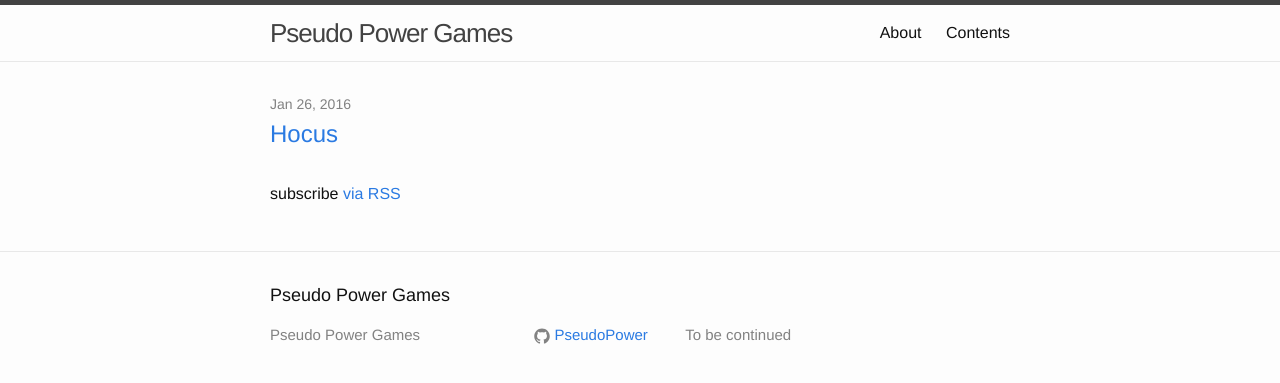
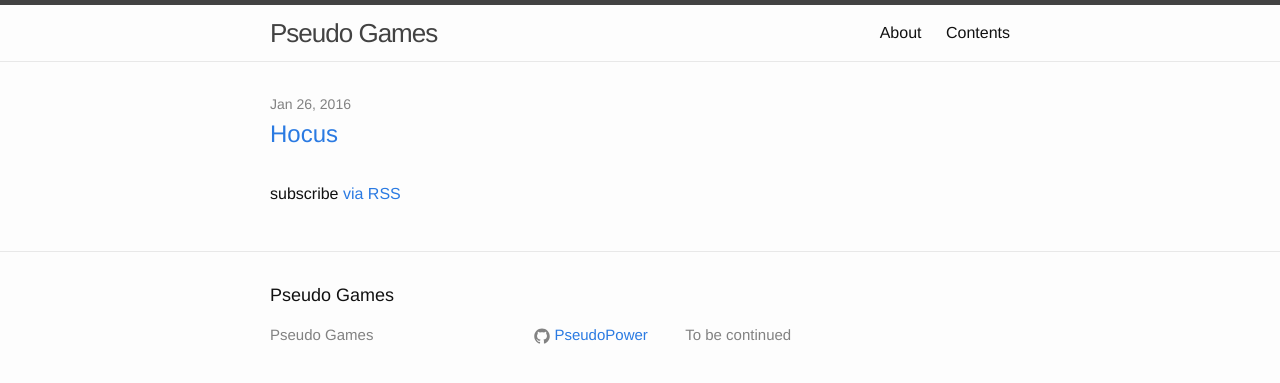
Before and after one commit to PseudoPower/PseudoGames, a Jekyll site: the page built from index.html, in a window 1280 px wide. Shown: the top 383 px of the page. Built offline with Jekyll 4.4.1, drawn with Linux system fonts in a browser that asks for light colours.

Commit message:
Update _config.yml

```diff
--- a/_config.yml
+++ b/_config.yml
@@ -6,7 +6,7 @@
 # 'jekyll serve'. If you change this file, please restart the server process.
 
 # Site settings
-title: Pseudo Power Games
+title: Pseudo Games
 email:
 description: > # this means to ignore newlines until "baseurl:"
   To be continued
```
